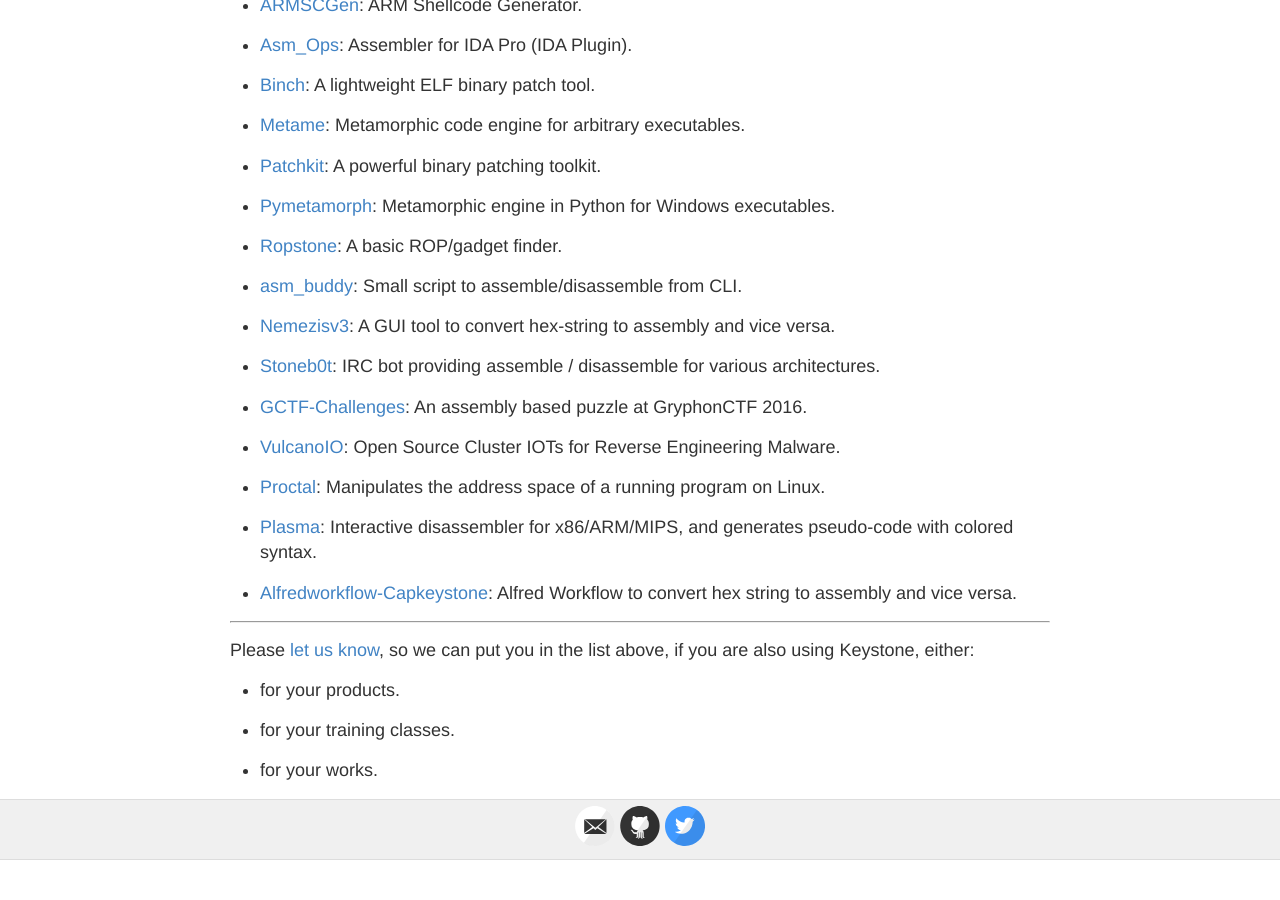
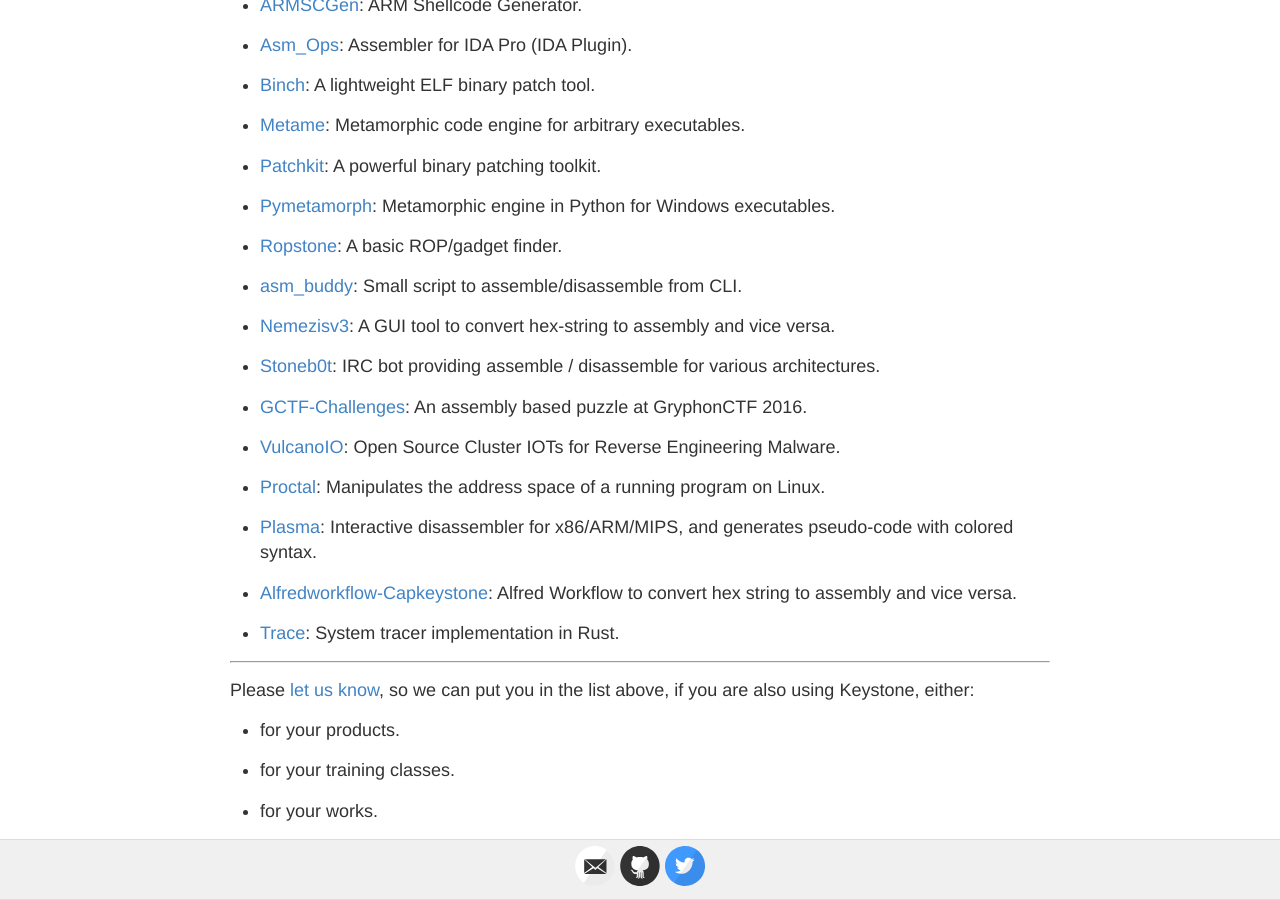
Before and after one commit to keystone-engine/keystone-engine.github.io, a Jekyll site: the page built from showcase.md, in a window 1280 px wide and 900 px high, scrolled down 883 px. Built offline with Jekyll 4.4.1, drawn with Linux system fonts in a browser that asks for light colours; before the commit the page ends 1743 px from its top, so only the background shows below that; some of the changed lines change nothing that is shown.

Commit message:
showcase

```diff
--- a/showcase.md
+++ b/showcase.md
@@ -6,7 +6,7 @@
 
 ## Showcase
 
-In our knowledge, Keystone has been used by **29** following products (listed in no particular order).
+In our knowledge, Keystone has been used by **30** following products (listed in no particular order).
 
 - [Keypatch](http://keystone-engine.org/keypatch): IDA Pro plugin for code assembling & binary patching.
 
@@ -66,6 +66,8 @@
 
 - [Alfredworkflow-Capkeystone](https://github.com/alexhude/alfredworkflow-capkeystone): Alfred Workflow to convert hex string to assembly and vice versa.
 
+- [Trace](https://github.com/dutchcoders/trace): System tracer implementation in Rust.
+
 ---
 
 Please [let us know](/contact/), so we can put you in the list above, if you are also using Keystone, either:
```
